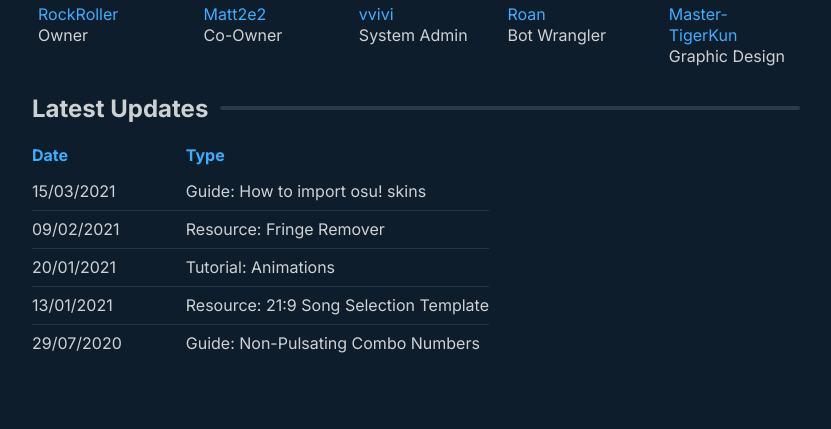
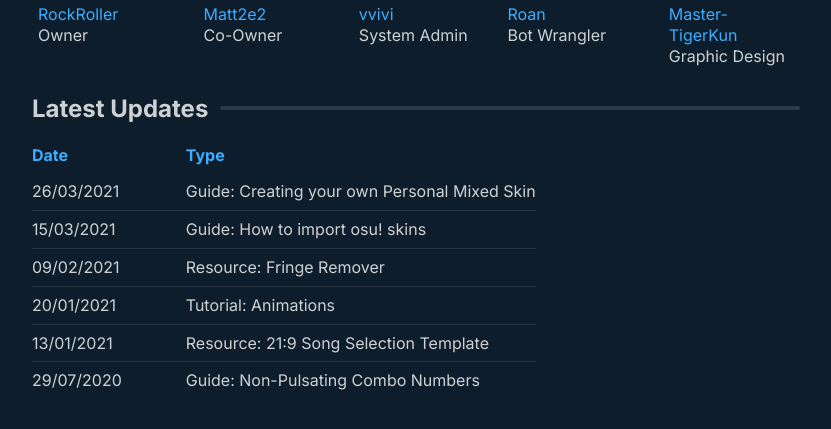
Before and after one commit to RockRoller01/skinninginfo, a Jekyll site: the page built from index.md, in a window 1280 px wide, cut to the strip 856-1319 px from the top of the page. Shown: the top 429 px of the strip, without its empty margins (224-1055 px from the left). Built offline with Jekyll 4.4.1, drawn with Linux system fonts in a browser that asks for light colours.

Commit message:
Update index.md

```diff
--- a/index.md
+++ b/index.md
@@ -35,6 +35,7 @@ Thanks to all these people that helped me get this site up and running:<br>
 
 | Date       |                  Type                  |
 | ---------- | :------------------------------------: |
+| 26/03/2021 |    Guide: Creating your own Personal Mixed Skin     |
 | 15/03/2021 |    Guide: How to import osu! skins     |
 | 09/02/2021 |        Resource: Fringe Remover        |
 | 20/01/2021 |          Tutorial: Animations          |
```
